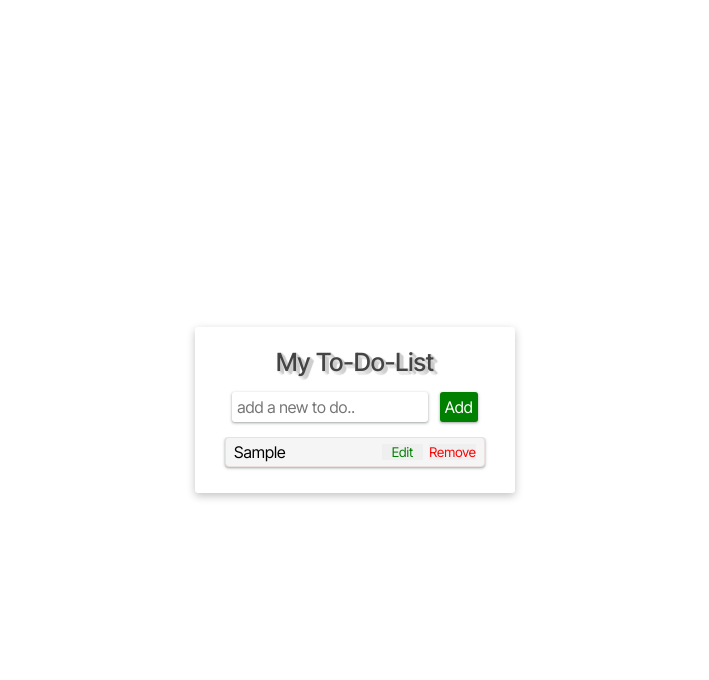
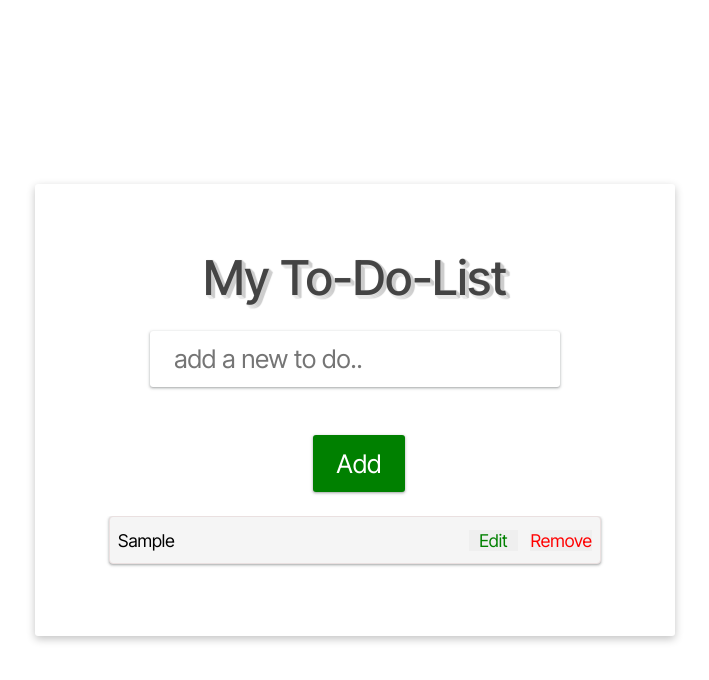
Before and after one commit to Arfat-err/To-Do-List, a plain HTML site: page index.html in a window 1280 px wide. Both pictures are taken after typing "Sample" into the empty fields and a click on the button "Add". Shown: the whole page, without its empty margins (285-994 px from the left). Drawn offline with Linux system fonts and the light colour scheme.

Commit message:
all done

```diff
--- a/script.js
+++ b/script.js
@@ -6,6 +6,7 @@ let editToDo = null;
 
 const addTodo = ()=>{
     const inputText = inputBox.value.trim();
+
     if(inputText.length <= 0){
         alert("Enter a ToDo");
         return false;
@@ -17,9 +18,9 @@ const addTodo = ()=>{
         inputBox.value  = "";
     }
     else {
-    // creating a p tag
+    // creating a p and li tag
+    const p = document.createElement("p");
     const li = document.createElement("li");
-    const p = document.createElement("p");
     p.innerText = inputText;
     li.appendChild(p)
 
--- a/style.css
+++ b/style.css
@@ -25,14 +25,14 @@ body {
     box-shadow: rgba(0, 0, 0, 0.24) 0px 3px 8px;
     /* margin: auto 150px; */
     border-radius: 3px;
-    padding: 20px;
-    max-height: 300px;
-
+    padding: 4rem;
+    max-height: 30rem;
+    width: 50%;
 }
 
 .input-container{
     width: 100%;
-    max-width: 450px;
+    max-width: 70;
     text-align: center;
     /* padding: 40px 0px 0px 0px; */
     /* position: fixed; */
@@ -40,7 +40,7 @@ body {
 
 .input-head {
     color: rgb(0, 0, 0);
-    font-size: 25px;
+    font-size: 3rem;
     font-weight: 500;
     text-shadow: 1px 0px 1px #CCCCCC, 0px 1px 1px #EEEEEE, 2px 1px 1px #CCCCCC, 1px 2px 1px #EEEEEE, 3px 2px 1px #CCCCCC, 2px 3px 1px #EEEEEE, 4px 3px 1px #CCCCCC, 3px 4px 1px #EEEEEE;
     color: #444444;
@@ -50,13 +50,14 @@ body {
     border: none;
     outline: none;
     padding: 5px;
+    padding: 0.8rem 1.5rem;
     border-radius: 3px;
-    margin-block: 15px;
-    font-size: 1rem;
+    margin-block: 1.5rem;
+    font-size: 1.6rem;
 }
 
 .input-container input[type="text"] {
-    width: 70%;
+    width: 80%;
     box-shadow: rgba(60, 64, 67, 0.3) 0px 1px 2px 0px, rgba(60, 64, 67, 0.15) 0px 1px 3px 1px;
 }
 
@@ -75,7 +76,6 @@ body {
 
 .todo-container {
     width: 100%;
-    max-width: 450px;
     overflow-y: scroll;
     padding: 0px 10px;
 }
@@ -86,17 +86,16 @@ ul {
     justify-content: center;
     align-items: center; */
     width: 100%;
-    max-width: 450px;
 }
 
 ul li {
     list-style-type: none;
     cursor: pointer;
-    padding : 4px 8px;
-    border: 0.125px solid rgb(234, 224, 224);
+    padding : 0.8rem 0.5rem;
+    border: 0.01rem solid rgb(234, 224, 224);
     border-radius: 4px;
     background-color: whitesmoke;
-    margin-block-end: 6px;
+    margin-block-end: 0.5rem;
     display: flex;
     align-items: center;
     justify-content: space-between;
@@ -104,12 +103,14 @@ ul li {
 }
 
 ul li p {
+    font-size: 1.1rem;
     overflow-x: scroll;
     flex-grow: 1;
 }
 
 .edit-button {
-    margin-right: 6px;
+    font-size: 1.1rem;
+    margin-right: 0.8rem;
     padding: 0px 10px;
     color: green;
     border: none;
@@ -118,6 +119,7 @@ ul li p {
 }
 
 button {
+    font-size: 1.1rem;
     color: red;
     border: none;
     outline: none;
```
